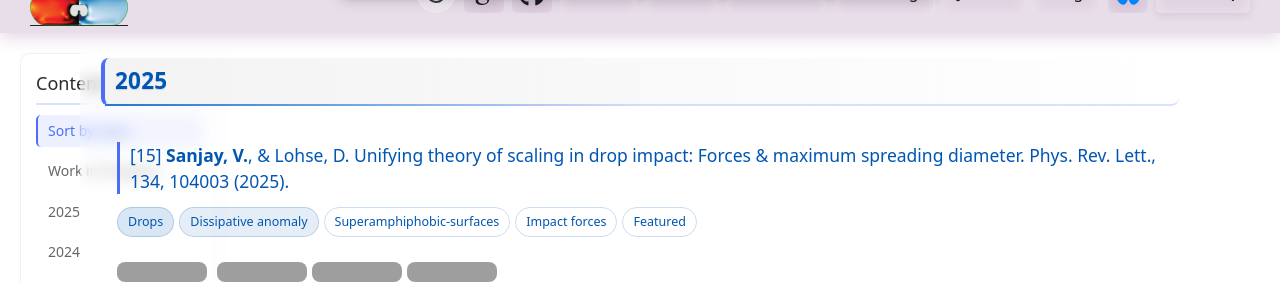
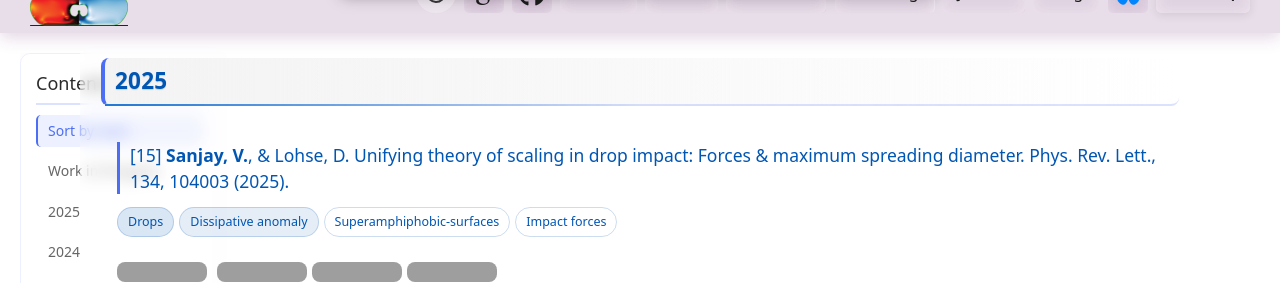
Before and after one commit to comphy-lab/comphy-lab.github.io, a Jekyll site: the page built from _research/index.md, in a window 1280 px wide and 900 px high, scrolled down 2880 px, cut to the strip 47-330 px from the top of the window. Built offline with Jekyll 4.4.1, drawn with Linux system fonts in a browser that asks for light colours; some web fonts are replaced; comment, search, counter and statistics services are not loaded; grey boxes are pictures that could not be loaded.

Commit message:
changed featured

```diff
--- a/_research/index.md
+++ b/_research/index.md
@@ -58,7 +58,7 @@ title: Research
 
 <h3 id="15">[15] <strong>Sanjay, V.</strong>, & Lohse, D. Unifying theory of scaling in drop impact: Forces & maximum spreading diameter. Phys. Rev. Lett., 134, 104003 (2025).</h3>
 
-<tags><span>Drops</span><span>Dissipative anomaly</span><span>Superamphiphobic-surfaces</span><span>Impact forces</span><span>Featured</span></tags>
+<tags><span>Drops</span><span>Dissipative anomaly</span><span>Superamphiphobic-surfaces</span><span>Impact forces</span></tags>
 
 [![PRL](https://img.shields.io/static/v1.svg?style=flat-square&label=PRL&message=OA&color=orange)](https://doi.org/10.1103/PhysRevLett.134.104003)
 [![arXiv](https://img.shields.io/static/v1.svg?style=flat-square&label=arXiv&message=2408.12714&color=green)](https://arxiv.org/abs/2408.12714)
```
Also changed, not shown: other parts of _research/index.md (+1 -1 lines).
